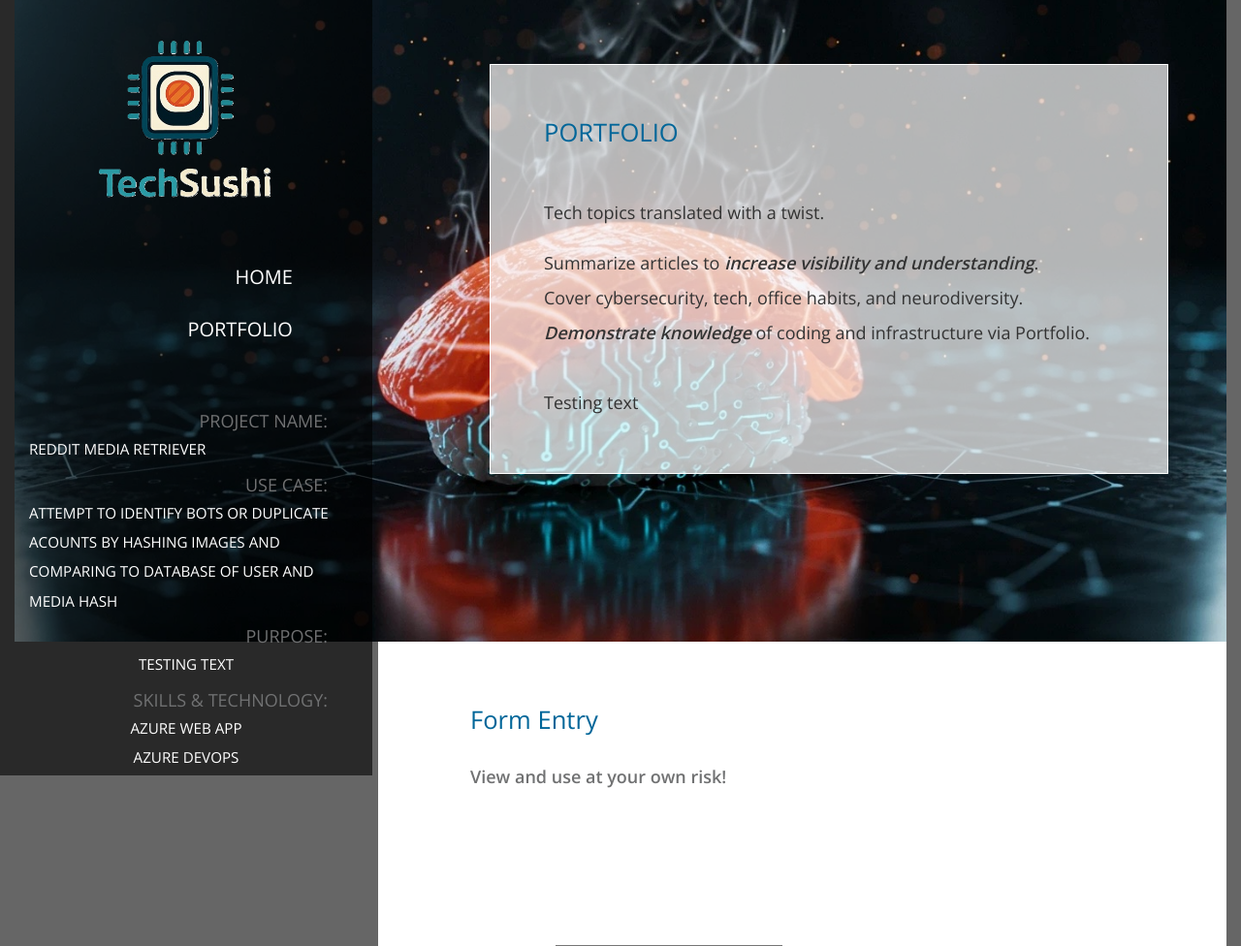
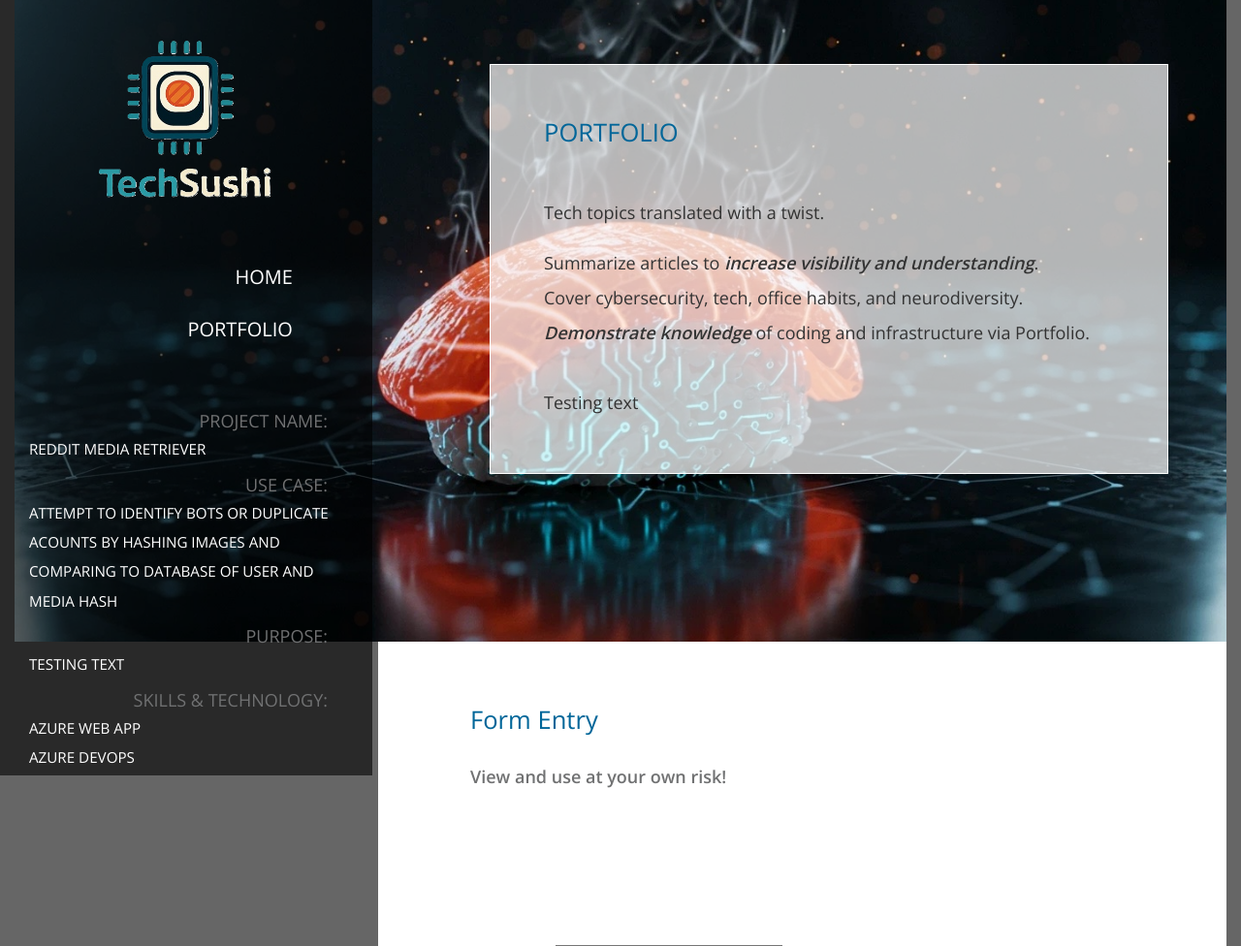
Before and after one commit to jdturbeau/repo-techsushi-portfolio-py, a Flask app: page /rmrwrap in a window 1280 px wide. Shown: the top 976 px of the page at 97% size. Run offline with Flask 3, Linux system fonts and the light colour scheme; some libraries are stand-ins or nearby versions.

Commit message:
Update proj_navbar.html

```diff
--- a/templates/proj_navbar.html
+++ b/templates/proj_navbar.html
@@ -31,26 +31,26 @@
             <br><br>
                 <li class="nav-item">
                     <span class="d-inline-block mr-3">Project Name:</span>
-                      <span class="text-white small">
-                <font align="left"><p class="mb--0 mb-2">{{ strProjName }}</p></font>
+                      <span class="text-white small text-left">
+                <p class="mb--0 mb-2">{{ strProjName }}</p>
                       </span>
 
                 </li>
                 <li class="nav-item">
                     <span class="d-inline-block mr-3">Use Case:</span>
-                        <span class="text-white small">
-                <font align="left"><p class="mb--0 mb-2">{{ strProjUseCase }}</p></font>
+                        <span class="text-white small text-left">
+                <p class="mb--0 mb-2">{{ strProjUseCase }}</p>
                       </span>
                 </li>
                 <li class="nav-item">
                     <span class="d-inline-block mr-3">Purpose:</span>
-                      <span class="text-center text-white small">
+                      <span class="text-white small text-left">
                 <p class="mb--0 mb-2">{{ strProjPurpose }}</p>
                       </span>
                 </li>
                 <li class="nav-item">
                     <span class="d-inline-block mr-3">Skills & Technology:</span>
-                      <span class="text-center text-white small">
+                      <span class="text-white small text-left">
                 <p class="mb--0 mb-2">{{ strProjSkillTech }}</p>
                       </span>
                 </li>
```
